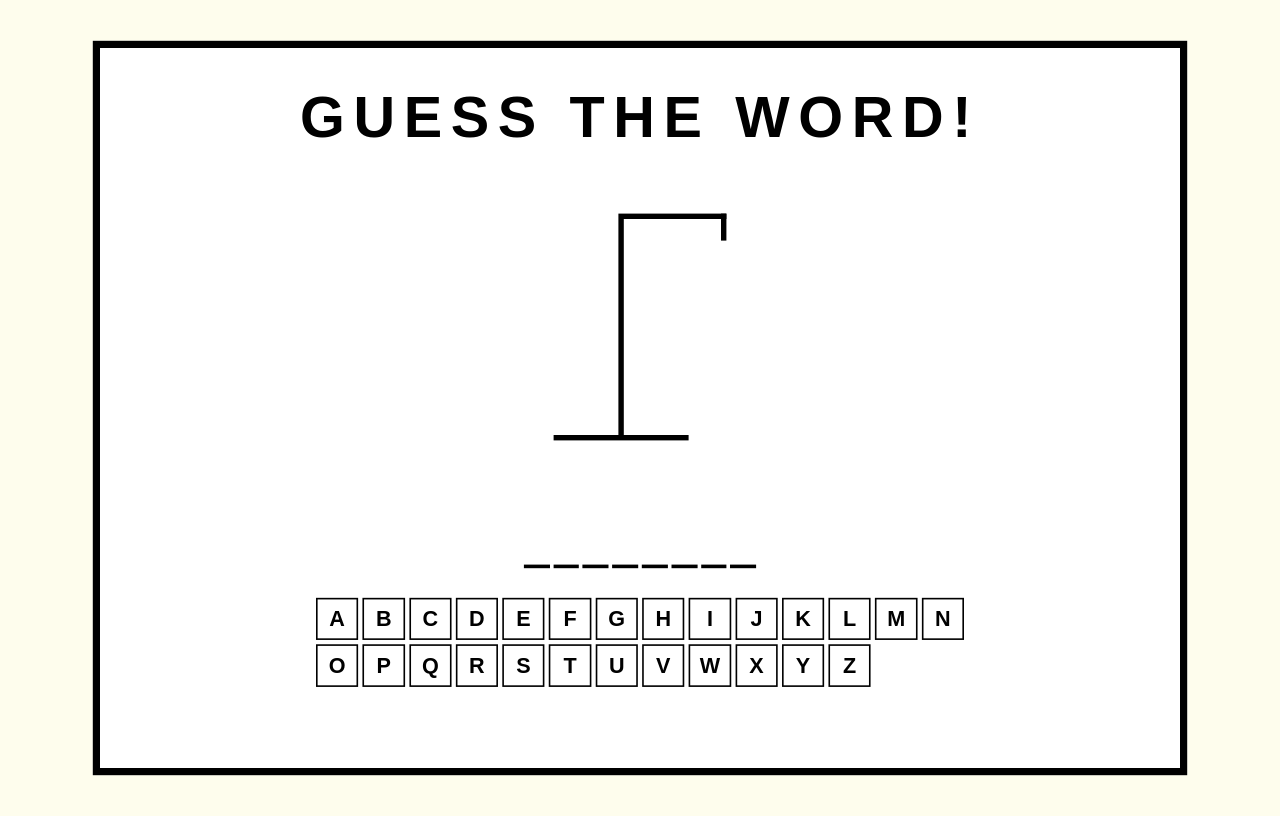
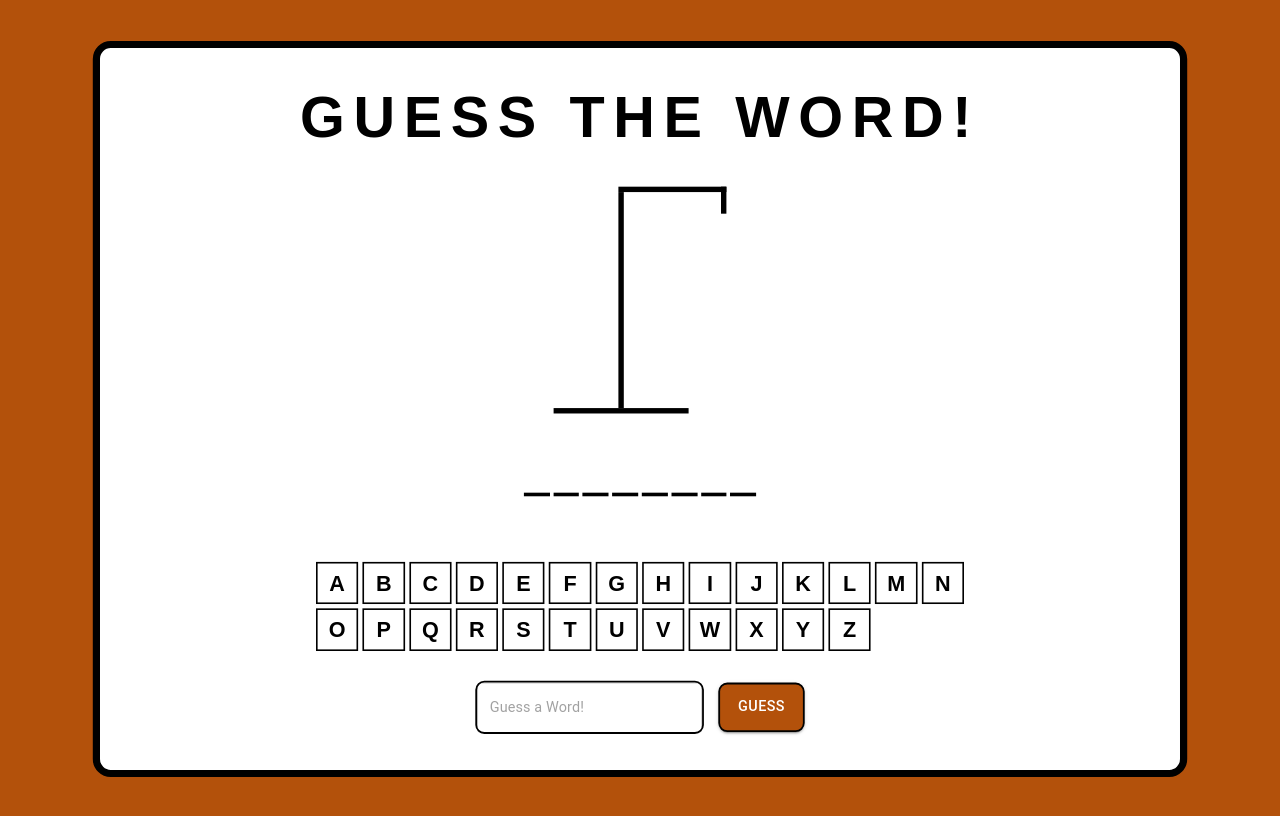
Before and after one commit to alisterd1503/hangman-client, a React (Vite) app: page / in a window 1280 px wide. Built offline with nearby package versions, Linux system fonts and the light colour scheme; the HTML template or start-up script is replaced by a standard one.

Commit message:
Added a guess word textline

```diff
--- a/index.html
+++ b/index.html
@@ -7,10 +7,10 @@
     <title>Vite + React + TS</title>
     <style>
       body {
-        margin: 0; /* Reset margin */
-        padding: 0; /* Reset padding */
-        overflow: hidden; /* Prevent scrolling */
-        background-color: #FEFDED;
+        margin: 0;
+        padding: 0;
+        overflow: hidden;
+        background-color: #b3510b;
       }
     </style>
   </head>
--- a/package.json
+++ b/package.json
@@ -10,6 +10,9 @@
     "preview": "vite preview"
   },
   "dependencies": {
+    "@emotion/react": "^11.13.3",
+    "@emotion/styled": "^11.13.0",
+    "@mui/material": "^6.1.2",
     "react": "^18.3.1",
     "react-confetti": "^6.1.0",
     "react-dom": "^18.3.1",
--- a/src/App.tsx
+++ b/src/App.tsx
@@ -1,73 +1,85 @@
-import { useCallback, useEffect, useState } from "react"
+import { SetStateAction, useCallback, useEffect, useState } from "react"
 import { HangmanDrawing } from "./HangmanDrawing"
 import { HangmanWord } from "./HangmanWord"
 import { Keyboard } from "./Keyboard"
 import words from "./wordList.json"
 import Confetti from 'react-confetti'
+import { Button, Stack, TextField } from "@mui/material"
 
 const HEIGHT = 800;
 const WIDTH = 1200;
+const primaryColour = "#b3510b";
 
 function getWord() {
   return words[Math.floor(Math.random() * words.length)]
 }
 
 function App() {
+  let playAgain = ''
   const [chosenWord, setChosenWord] = useState(() => getWord())
   console.log(chosenWord)
   const [guessedLetters, setGuessedLetters] = useState<string[]>([])
 
-  const incorrectLetters = guessedLetters.filter(
-    letter => !chosenWord.includes(letter)
-  )
+  const incorrectLetters = guessedLetters.filter(guess => {
+    // single character guess
+    if (guess.length === 1) {
+      return !chosenWord.includes(guess);
+    }
+    // whole word guess
+    return guess !== chosenWord;
+  });
 
   const isLoser = incorrectLetters.length >= 6
 
-  const isWinner = chosenWord
-    .split("")
-    .every((letter: string) => guessedLetters.includes(letter))
+  const isWinner = guessedLetters.includes(chosenWord) || chosenWord
+  .split("")
+  .every((letter: string) => guessedLetters.includes(letter));
 
   const addGuessedLetter = useCallback((letter: string) => {
+    console.log(guessedLetters)
     if (guessedLetters.includes(letter) || isLoser || isWinner) {
       return
     }
-
     setGuessedLetters(currentLetters => [...currentLetters, letter])
   }, [guessedLetters, isLoser, isWinner])
 
 
+  // USE KEYBOARD TO ENTER LETTERS
+  // useEffect(() => {
+  //   const handler = (e: KeyboardEvent) => {
+  //     const key = e.key
+
+  //     if (!key.match(/^[a-z]$/)) {
+  //       return
+  //     }
+
+  //     e.preventDefault()
+  //     addGuessedLetter(key)
+  //   }
+
+  //   document.addEventListener("keypress", handler)
+
+  //   return () => {
+  //     document.removeEventListener("keypress", handler)
+  //   }
+  // },[guessedLetters])
+
+
+  // RESET GAME WHEN ENTER IS PRESSED
   useEffect(() => {
     const handler = (e: KeyboardEvent) => {
       const key = e.key
 
-      if (!key.match(/^[a-z]$/)) {
+      if (key !== " ") {
         return
       }
 
       e.preventDefault()
-      addGuessedLetter(key)
+      if (isWinner || isLoser) {
+        setGuessedLetters([]);
+        setChosenWord(getWord());
+      }
     }
-
-    document.addEventListener("keypress", handler)
-
-    return () => {
-      document.removeEventListener("keypress", handler)
-    }
-  },[guessedLetters])
-
-  useEffect(() => {
-    const handler = (e: KeyboardEvent) => {
-      const key = e.key
-
-      if (key !== "Enter") {
-        return
-      }
-
-      e.preventDefault()
-      setGuessedLetters([])
-      setChosenWord(getWord())
-    }
-
     document.addEventListener("keypress", handler)
 
     return () => {
@@ -75,12 +87,30 @@ function App() {
     }
   },[])
 
-  let playAgain = ''
+  isWinner != isLoser ? playAgain = "PRESS SPACE TO PLAY AGAIN" : ""
 
-  isWinner != isLoser ? playAgain = "PRESS ENTER TO PLAY AGAIN" : ""
+  const [inputValue, setInputValue] = useState('');
+
+  const handleInputChange = (event: { target: { value: SetStateAction<string> } }) => {
+    setInputValue(event.target.value);
+  };
+
+  const handleButtonClick = () => {
+    if (inputValue.trim() === "") {
+      return;
+    }
+    addGuessedLetter(inputValue);
+    setInputValue("")
+  };
+
+  const handleKeyPress = (event: { key: string }) => {
+    if (event.key === 'Enter') {
+      handleButtonClick();
+    }
+  };
 
   return (
-    <div style={{
+    <div className="main" style={{
       backgroundColor: isWinner != isLoser ? (isWinner ? "#9ADE7B" : "#FF8F8F") : "white",
       display: "flex",
       flexDirection: "column",
@@ -89,12 +119,13 @@ function App() {
       border: "solid black 0.5rem",
       gap: "0rem",
       transform: "scale(0.9)",
-      maxHeight: `${HEIGHT.toString()}px`,
-      maxWidth: `${WIDTH.toString()}px`
+      borderRadius: "20px",
+      maxWidth: `${WIDTH}px`
     }}>
       {isWinner && <Confetti width={WIDTH} height={HEIGHT}/>}
+
       {/* Displays winner loser message */}
-      <div
+      <div className="message"
         style={{
           marginTop: "40px",
           fontSize: "4rem",
@@ -103,13 +134,13 @@ function App() {
           fontWeight: "bold",
           fontFamily: "arial",
           letterSpacing: "0.6rem",
-          height: "60px"
+          height: "30px"
         }}
       >
         {isWinner == isLoser && "GUESS THE WORD!"}
         {isWinner && "WINNER!"}
         {isLoser && "LOSER!"}
-        <div
+        <div className="play-again"
           style={{
             fontSize: "1rem",
             color: "black",
@@ -123,31 +154,21 @@ function App() {
       </div>
 
       {/* Displays the stand and body */}
-      <div style={{ transform: "scale(0.6)" }}>
+      <div className="drawing" style={{ transform: "scale(0.6)" }}>
         <HangmanDrawing numOfGuesses={incorrectLetters.length} />
       </div>
 
       {/* Displays the dashes and letters */}
+      <div className="dashed-words" style={{marginTop: "-50px"}}>
       <HangmanWord
         reveal={isLoser}
         guessedLetters={guessedLetters}
         chosenWord={chosenWord}
       />
-
-      {/* Displays the keyboard */}
-      <div style={{ alignSelf: "stretch", transform: "scale(0.6)" }}>
-        <Keyboard
-          disabled = {isWinner || isLoser}
-          activeLetters={guessedLetters.filter(letter =>
-            chosenWord.includes(letter)
-          )}
-          inactiveLetters = {incorrectLetters}
-          addGuessedLetter = {addGuessedLetter}
-        />
       </div>
 
       {/* Displays the guessed letters */}
-      <div
+      <div className="guessed-letters"
         style={{
           fontFamily: "arial",
           fontSize: "1.5rem",
@@ -155,8 +176,8 @@ function App() {
           color: "red",
           fontWeight: "bold",
           textTransform: "uppercase",
-          marginBottom: "40px",
-          height: "30px"
+          height: "30px",
+          marginTop: "10px"
         }}
       >
         {
@@ -168,6 +189,64 @@ function App() {
         }
       </div>
 
+      {/* Displays the keyboard */}
+      <div className="keyboard" style={{ alignSelf: "stretch", transform: "scale(0.6)" }}>
+        <Keyboard
+          disabled = {isWinner || isLoser}
+          activeLetters={guessedLetters.filter(letter =>
+            chosenWord.includes(letter)
+          )}
+          inactiveLetters = {incorrectLetters}
+          addGuessedLetter = {addGuessedLetter}
+        />
+      </div>
+
+      {/* Displays the textline and guess button */}
+      <div className="guess-words" style={{marginBottom: "40px"}}>
+        <Stack
+          direction="row"
+          spacing={2}
+          justifyContent="center"
+          alignItems="center"
+        >
+          <TextField
+            id="outlined-basic"
+            variant="outlined"
+            value={inputValue}
+            onChange={handleInputChange}
+            onKeyDown={handleKeyPress}
+            placeholder="Guess a Word!"
+            sx={{
+              width: "250px",
+              height: "55px",
+              border: "solid black 2px",
+              borderRadius: "10px"
+
+            }}
+          />
+
+          {/* Button with improved styling */}
+          <Button
+            variant="contained"
+            onClick={handleButtonClick}
+            sx={{
+              backgroundColor: isWinner ? "green" : primaryColour,
+              padding: "10px 20px",
+              fontSize: "1rem",
+              borderRadius: "10px",
+              height: "55px",
+              border: "solid black 2px",
+              ':hover': {
+                bgcolor: '#b3510b',
+                color: 'white',
+              },
+            }}
+          >
+            GUESS
+          </Button>
+        </Stack>
+      </div>
+
     </div>
   )
 }
```
Also changed, not shown: src/HangmanGuess.tsx (added, +10 -0 lines), 1 other file (tests, documents, lock files or other folders).
